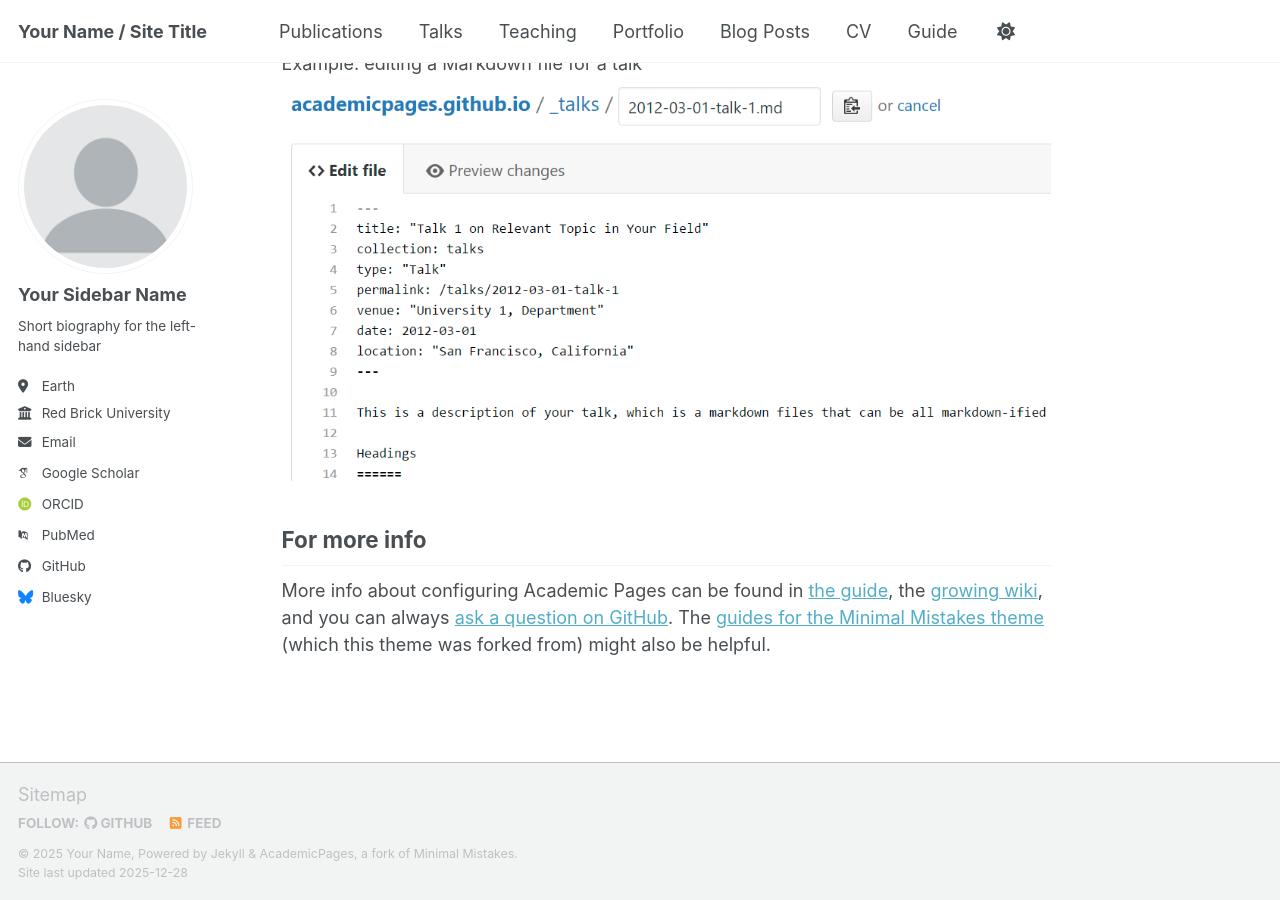
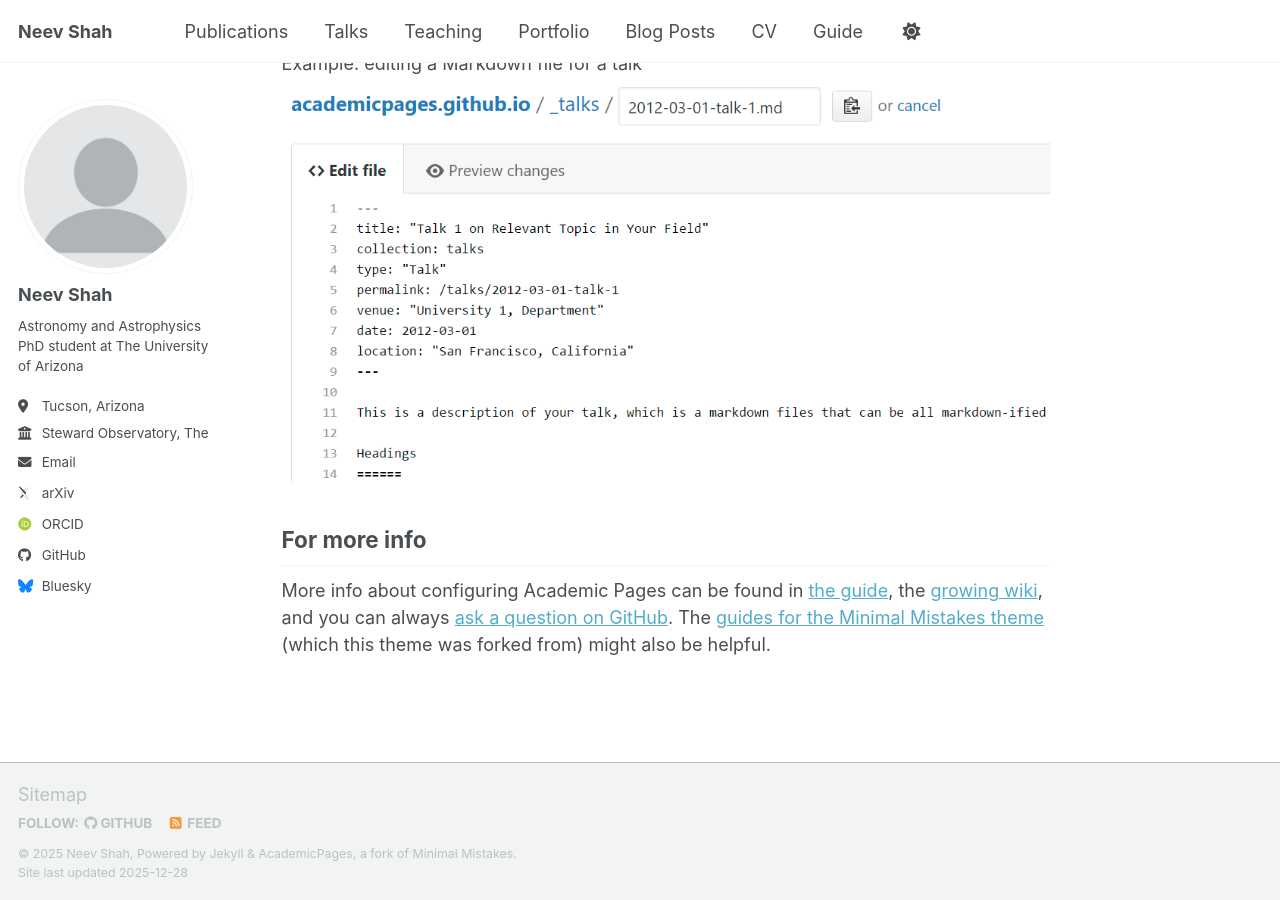
Before and after one commit to neevshah101/neevshah101.github.io, a Jekyll site: the page built from _pages/about.md, in a window 1280 px wide and 900 px high, scrolled down 2718 px. Built offline with Jekyll 4.4.1, drawn with Linux system fonts in a browser that asks for light colours; some web fonts are replaced; a script bundle is joined from its source files by our own code; library files that are not in the unit come from our copies.

Commit message:
updated config

```diff
--- a/_config.yml
+++ b/_config.yml
@@ -9,14 +9,14 @@
 # Basic Site Settings
 locale                   : "en-US"
 site_theme               : "default" # the available themes options are "default", "air", "sunrise", "mint", "dirt" and "contrast"
-title                    : "Your Name / Site Title"
+title                    : "Neev Shah"
 title_separator          : "-"
-name                     : &name "Your Name"
-description              : &description "Your Name's academic portfolio"   # Update this with a general description of your site, this is the default if not overridden by a page
-url                      : https://academicpages.github.io # The base hostname & protocol for your site e.g. "https://[your GitHub username].github.io",
+name                     : &name "Neev Shah"
+description              : &description "Neev Shah's academic webpage"   # Update this with a general description of your site, this is the default if not overridden by a page
+url                      : https://neevshah101.github.io # The base hostname & protocol for your site e.g. "https://[your GitHub username].github.io",
                                                            # or if you already have some other page hosted on Github then use "https://[your GitHub username].github.io/[Your Repo Name]"
 baseurl                  : "" # the subpath of your site, e.g. "/blog"
-repository               : "academicpages/academicpages.github.io"
+repository               : "neevshah101/neevshah101.github.io"
 
 # Site Author - The following control what appear as part of the author content on the side bar.
 #               If a field is blank the icon and link will not appear, otherwise it will be shown.
@@ -24,24 +24,24 @@ repository               : "academicpages/academicpages.github.io"
 author:
   # Biographic information
   avatar           : "profile.png"
-  name             : "Your Sidebar Name"
+  name             : "Neev Shah"
   pronouns         : # example: "she/her"
-  bio              : "Short biography for the left-hand sidebar"
-  location         : "Earth"
-  employer         : "Red Brick University"
+  bio              : "Astronomy and Astrophysics PhD student at The University of Arizona"
+  location         : "Tucson, Arizona"
+  employer         : "Steward Observatory, The University of Arizona"
   uri              : # URL
-  email            : "none@example.org"
+  email            : "neevshah@arizona.edu"
 
   # Academic websites
   academia         : # URL
-  arxiv            : # URL - Update with the correct link to your profile
-  googlescholar    : "https://scholar.google.com/citations?user=PS_CX0AAAAAJ"
+  arxiv            : "https://arxiv.org/search/?query=Shah%2C+Neev&searchtype=author&abstracts=show&order=-announced_date_first&size=50" # URL - Update with the correct link to your profile
+  googlescholar    : #"https://scholar.google.com/citations?user=PS_CX0AAAAAJ"
   inspire-hep      : # URL
   impactstory      : # URL
-  orcid            : "https://orcid.org/yourorcidurl"
+  orcid            : "https://orcid.org/0000-0002-8465-8090"
   semantic         : # URL
   ssrn             : # URL
-  pubmed           : "https://www.ncbi.nlm.nih.gov/pubmed/?term=john+snow"
+  pubmed           : #"https://www.ncbi.nlm.nih.gov/pubmed/?term=john+snow"
   researchgate     : # URL
   scopus           : # URL
   zotero           : # URL
@@ -51,13 +51,13 @@ author:
   bitbucket        : # Username - Update with your username on the site
   codepen          : # Username
   dribbble         : # Username
-  github           : "academicpages"
+  github           : "neevshah101"
   kaggle           : # Username
   stackoverflow    : # User number or user number and name (i.e., use "1" or "1/jeff-atwood")
 
   # Social media
   artstation       : # Username
-  bluesky          : "bsky.app" # Replace this with you Bluesky username
+  bluesky          : "neevshah101.bsky.social" # Replace this with you Bluesky username
   facebook         : # Username
   flickr           : # Username
   foursquare       : # Username
```
